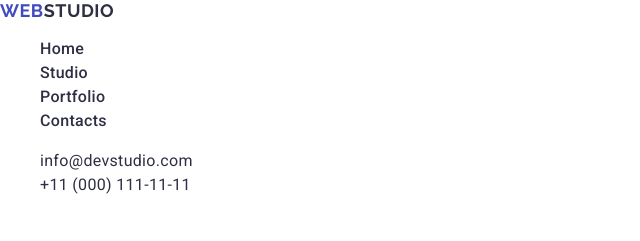
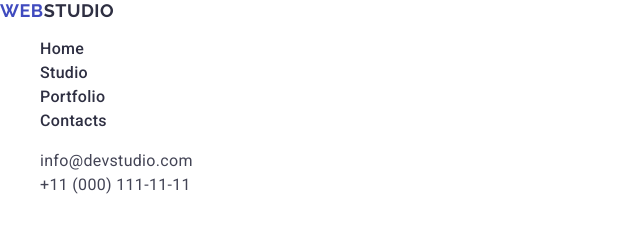
Before and after one commit to MichaelGyrevskih/goit-markup-hw-02, a plain HTML site: page index.html in a window 1280 px wide. Shown: the top 241 px of the page, 0-640 px from the left. Drawn offline with nearby package versions, Linux system fonts and the light colour scheme.

Commit message:
commit11

```diff
--- a/css/styles.css
+++ b/css/styles.css
@@ -63,7 +63,7 @@ a.navigacion-text {
 }
 
 a.address-text {
-    color: #2e2f42;
+    color: #434455;
 }
 
 .link:hover,
```
